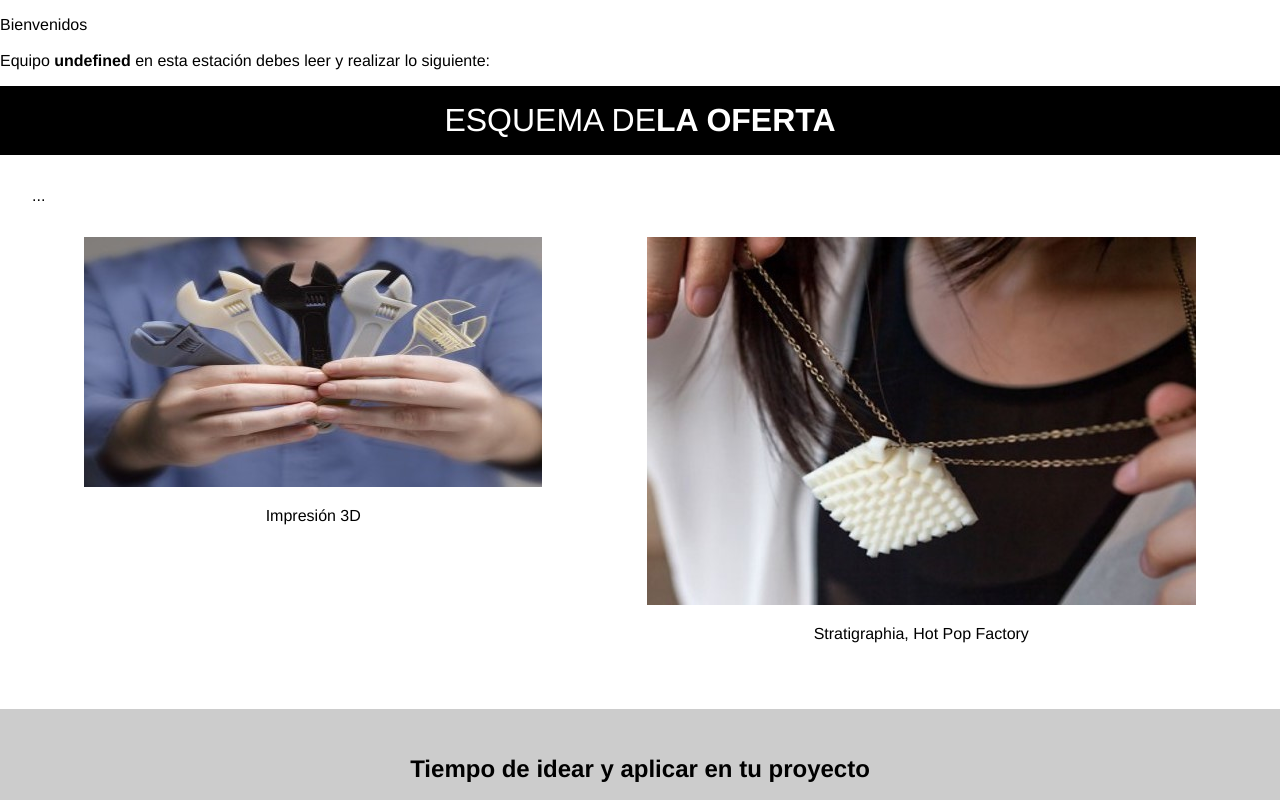
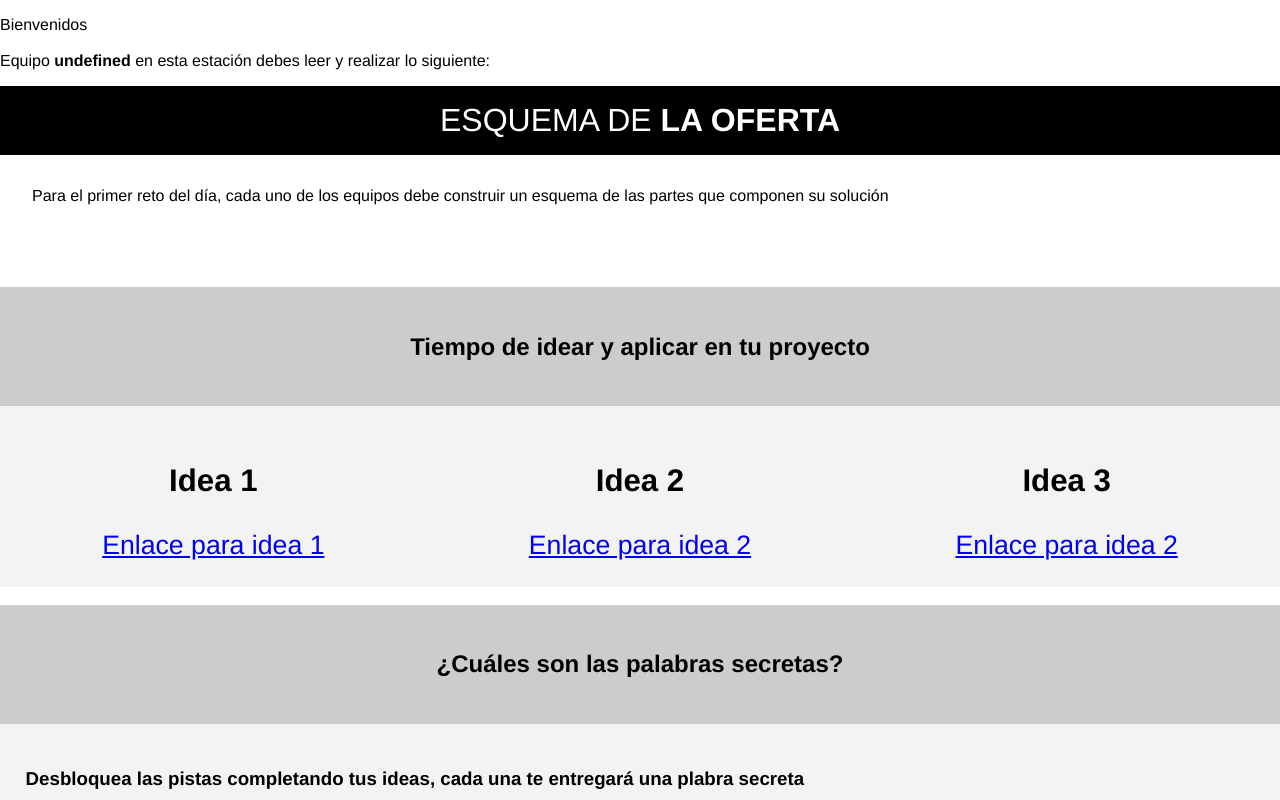
Before and after one commit to pdgiidiseno/yincana, a plain HTML site: page estaciones/0_esquema.html in a window 1280 px wide. Shown: the top 800 px of the page. Drawn offline with Linux system fonts and the light colour scheme.

Commit message:
update forms and styles

```diff
--- a/estaciones/0_esquema.html
+++ b/estaciones/0_esquema.html
@@ -5,7 +5,7 @@
   <meta charset="UTF-8">
   <meta name="viewport" content="width=device-width, initial-scale=1.0">
   <meta http-equiv="X-UA-Compatible" content="ie=edge">
-  <title>Esquema</title>
+  <title>0:Esquema</title>
   <script src="../helpers/global.js"></script>
   <script>var globalID = 0;</script>
   <link rel="stylesheet" href="../css/styles.css">
@@ -18,20 +18,17 @@
 
   <section>
     <div class="main_title_container">
-      <div class="main_title">ESQUEMA DE<span class="bold_title">LA OFERTA</span></div>
+      <div class="main_title">ESQUEMA DE <span class="bold_title">LA OFERTA</span></div>
     </div>
-    <p class="main_paragraph"> ... </p>
+    <p class="main_paragraph"> Para el primer reto del día, cada uno de los equipos debe construir un esquema de las
+      partes que componen su solución </p>
   </section>
 
   <section class="content_images">
     <div class="images_container">
       <div>
-        <img src="../assets/impresion3D.jpg" alt="" width="100%" />
-        <p>Impresión 3D</p>
       </div>
       <div>
-        <img src="../assets/hot_pop_factory.jpg" alt="" width="100%" />
-        <p>Stratigraphia, Hot Pop Factory</p>
       </div>
     </div>
   </section>
@@ -80,10 +77,8 @@
           CLIC AQUÍ</a></strong></span><br /><br />
   </section>
   <script>
-    console.log("LOAD?")
   </script>
   <script src="../helpers/script.js"></script>
-
 </body>
 
 </html>
```
Also changed, not shown: estaciones/10_integracion.html (+1 -1 lines), estaciones/1_produccion.html (+1 -1 lines), estaciones/2_adquisicion.html (+1 -1 lines), estaciones/3_distribucion.html (+1 -1 lines), estaciones/4_instalacion.html (+1 -1 lines), estaciones/5_usabilidad.html (+1 -1 lines), estaciones/6_conectividad.html (+1 -1 lines), estaciones/7_visualizacion.html (+1 -1 lines), estaciones/8_mantenimiento.html (+1 -1 lines), estaciones/9_disposicion.html (+1 -1 lines).
